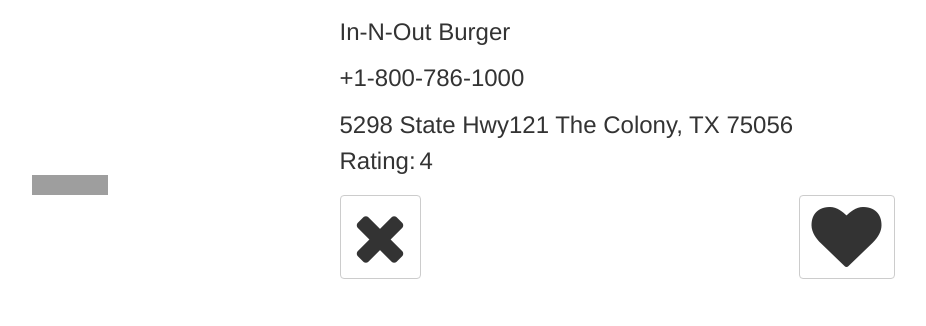
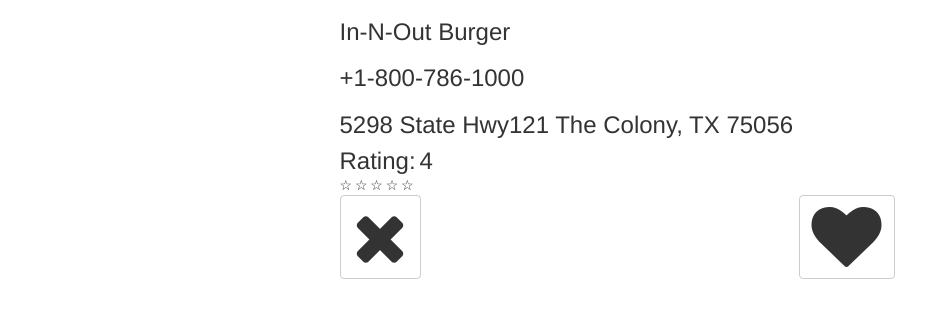
Before and after one commit to UberKitten/quickeats, a PHP site: page / in a window 1280 px wide. Shown: the part 474-800 px from the top of the page, without its empty margins (23-949 px from the left). Run offline with PHP 8.4, Linux system fonts and the light colour scheme; some libraries are stand-ins or nearby versions; grey boxes are pictures that could not be loaded.

Commit message:
star rating using font awesome

```diff
--- a/index.html
+++ b/index.html
@@ -139,10 +139,8 @@
 						</div>
 					</div>
 					<div class="row">
-						<div class="restaurant-stars">
-							<div class="restaurant-stars-rating" title="2.5">
-								&nbsp;
-							</div>
+						<div class="rating col-xs-12 col-sm-6 col-sm-offset-3 text-left">
+							<span>☆</span><span>☆</span><span>☆</span><span>☆</span><span>☆</span>
 						</div>
 					</div>
 					<div class="row">
--- a/main.css
+++ b/main.css
@@ -5,6 +5,20 @@
 
 .bizrating {
     display: inline;
+}
+.rating {
+  unicode-bidi: bidi-override;
+  direction: rtl;
+}
+.rating > span {
+  display: inline-block;
+  position: relative;
+  width: 1.1em;
+}
+.rating > span:hover:before,
+.rating > span:hover ~ span:before {
+   content: "\2605";
+   position: absolute;
 }
 .restaurant-stars { display:block; width:76px; height:20px; background:url('images/rating_default.jpg') no-repeat; }
 .restaurant-stars-rating { display:block; width:38px; height:20px; background:url('images/rating_stared.jpg') no-repeat; }
```
